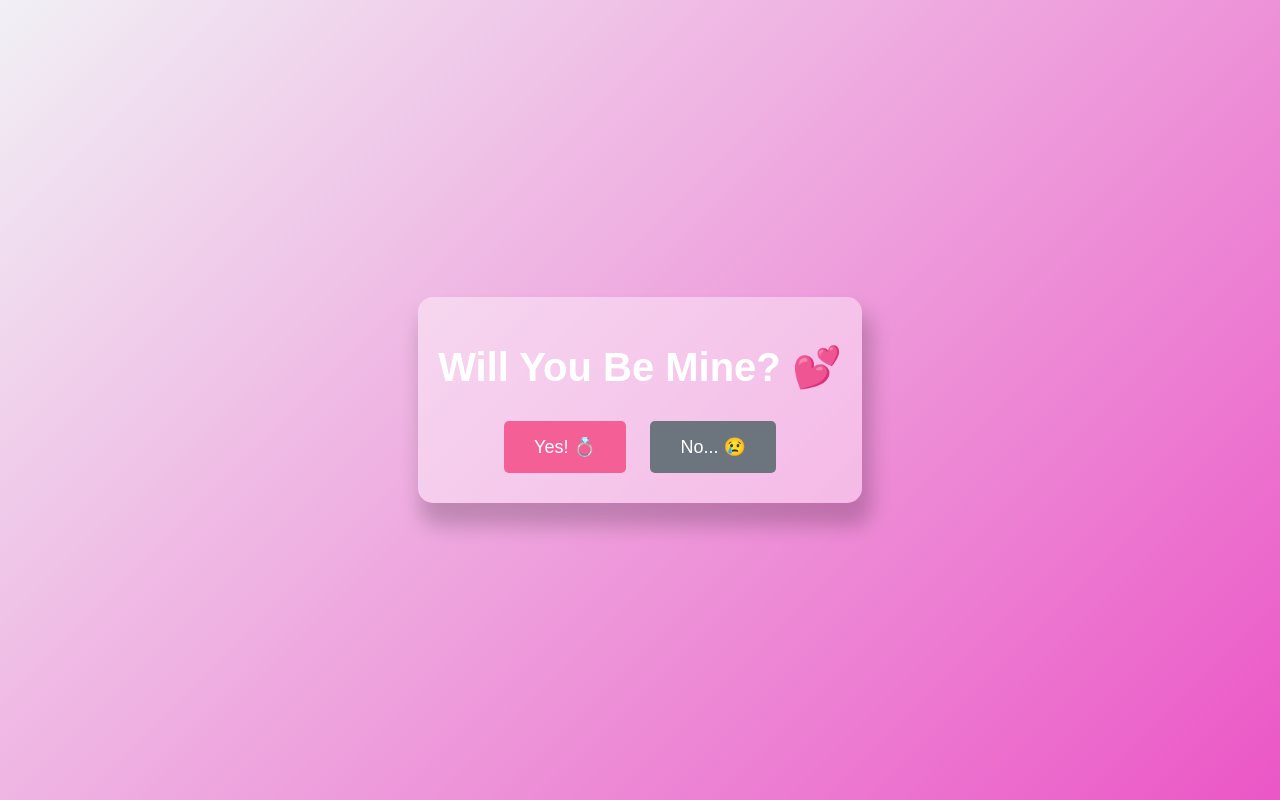
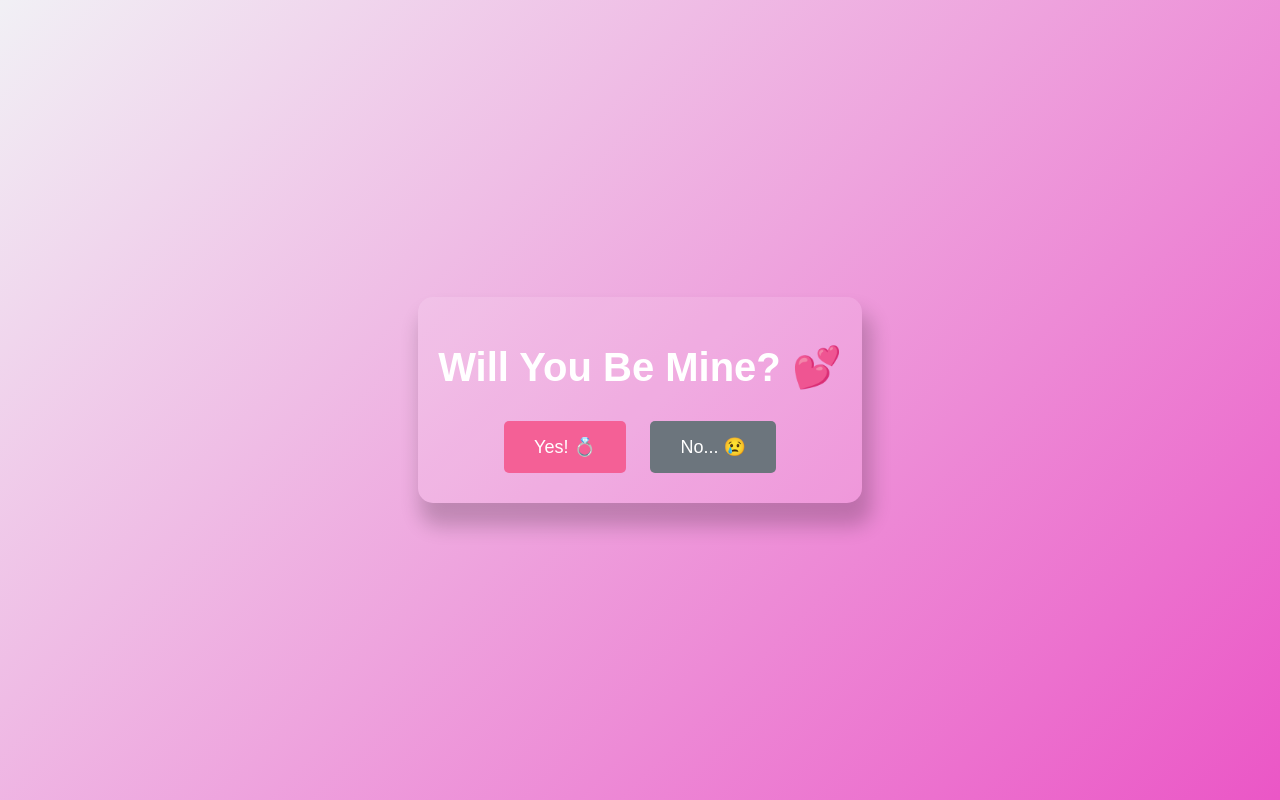
Before and after one commit to g4urav1/foryou, a plain HTML site: page index.html in a window 1280 px wide. Drawn offline with Linux system fonts and the light colour scheme.

Commit message:
Adjust background opacity of container class
Updated container background opacity for better visibility.

```diff
--- a/mycss.css
+++ b/mycss.css
@@ -14,7 +14,7 @@ body {
 .container {
     padding: 20px;
     border-radius: 15px;
-    background: rgba(255, 255, 255, 0.4);
+    background: rgba(255, 255, 255, 0.1);
     box-shadow: 6px 19px 20px 4px rgba(2, 2, 2, 0.2);
 }
 
```
